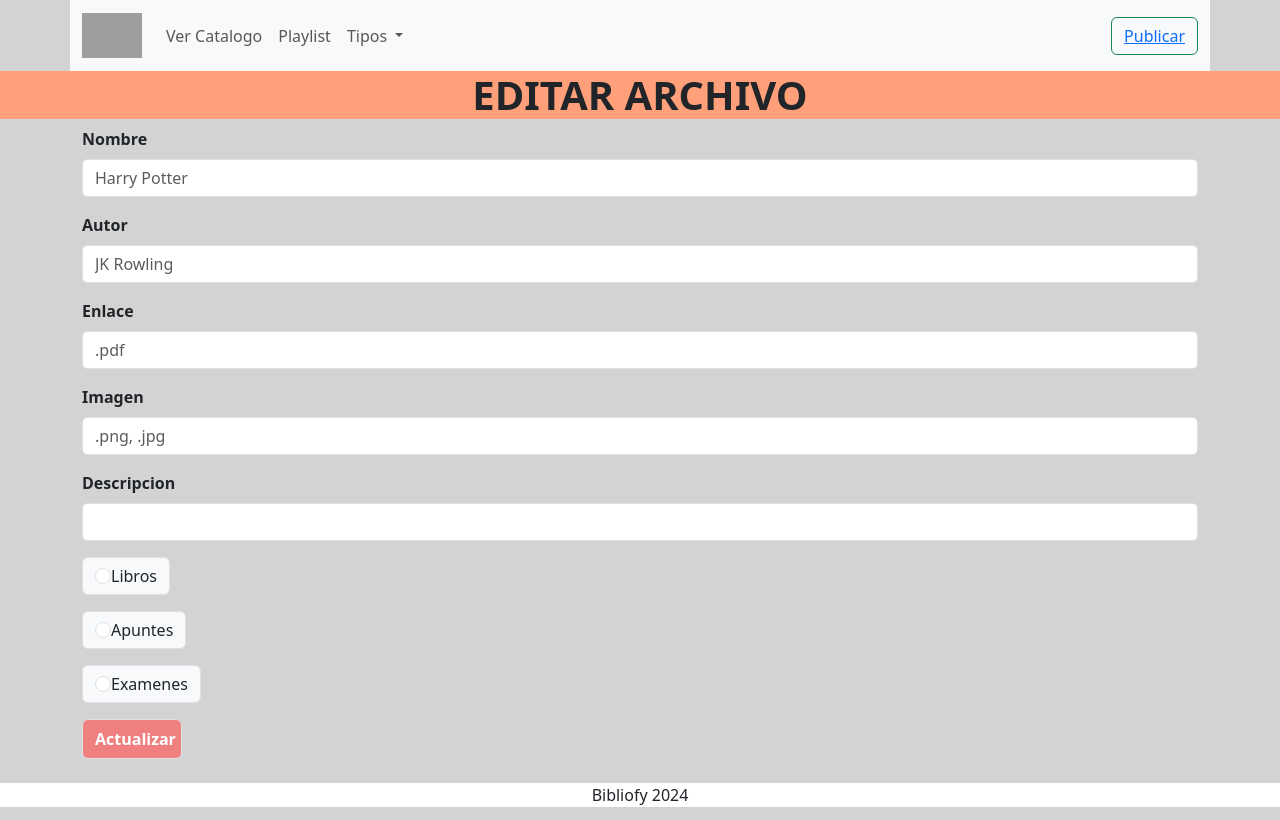
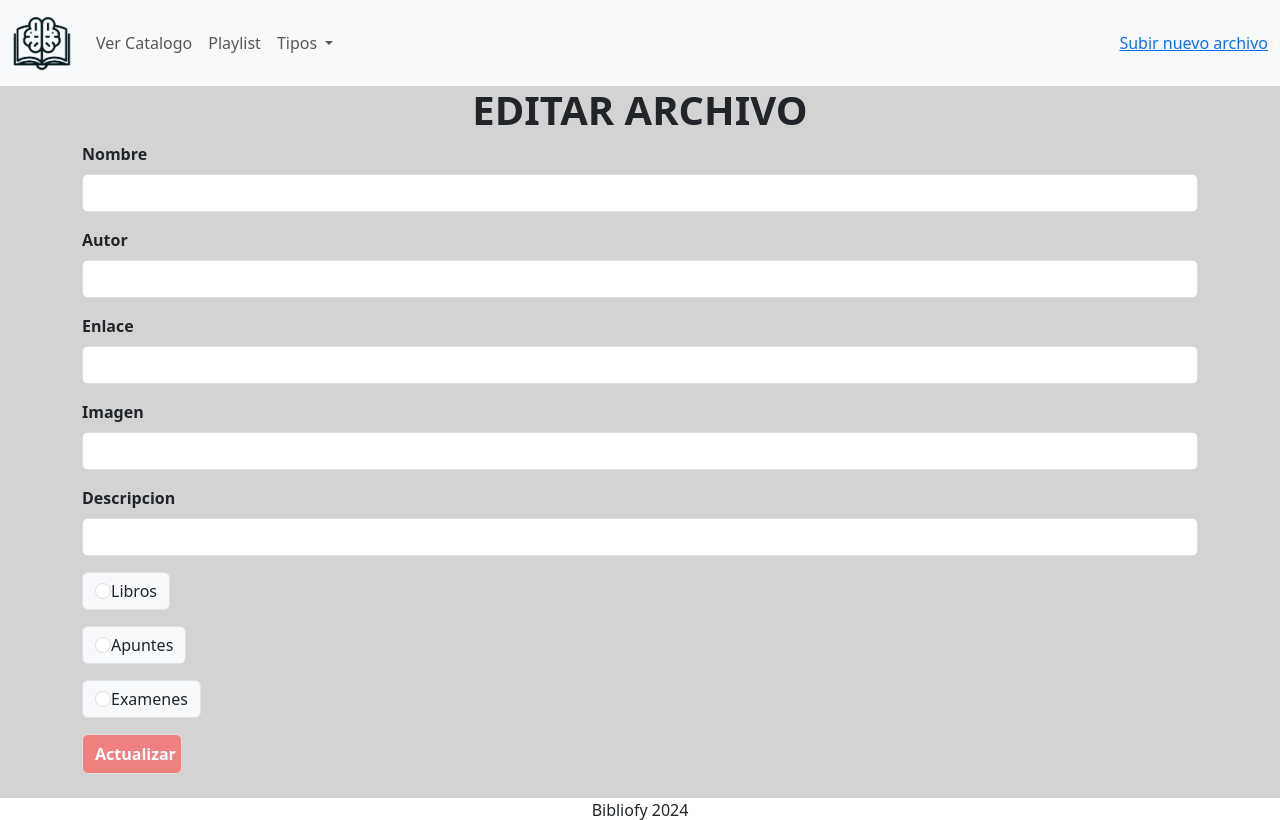
Before and after one commit to AntMendez/TP-Final---Intro, a Flask app: template templates/actualizar.html in a window 1280 px wide. Shown: the top 820 px of the page. Run offline with Flask 3, Linux system fonts and the light colour scheme; the template is opened without the code that fills it, so the values that code supplies are empty; some libraries are stand-ins or nearby versions; grey boxes are pictures that could not be loaded.

Commit message:
Agrego mejoras y modifico estilo de página

```diff
--- a/templates/actualizar.html
+++ b/templates/actualizar.html
@@ -32,16 +32,15 @@
 		}
 		.title{
 			text-align: center;
-			background-color: lightsalmon;
 			text-transform: uppercase;
 			font-weight: bolder;
 		}
 	</style>
 </head>
 <body>
-	<nav class="container navbar navbar-expand-lg bg-body-tertiary">
+	<nav class="navbar navbar-expand-lg bg-body-tertiary">
 		<div class="container-fluid">
-	  	<a class="navbar-brand" href="/"><img src="/static/img/logo.jpeg"  alt="Inicio" width="60" height=""></a>
+			<a class="navbar-brand" href="/"><img src="/static/img/logo.png"  alt="Inicio" width="60" height=""></a>
 		  <button class="navbar-toggler" type="button" data-bs-toggle="collapse" data-bs-target="#navbarSupportedContent" aria-controls="navbarSupportedContent" aria-expanded="false" aria-label="Toggle navigation">
 			<span class="navbar-toggler-icon"></span>
 		  </button>
@@ -68,43 +67,42 @@
 			  </li>
 			</ul>
 			<form class="d-flex" role="search">
-	        <button class="btn btn-outline-success" type="submit"><a href="/publicar" >Publicar</a> </button>
+				<a class="btn-outline-success" id="btn-subir" type="submit" href="/publicar" >Subir nuevo archivo</a> </button>
 			</form>
 		  	</div>
 		</div>
 	</nav>
-
     <h1 class="title">Editar Archivo</h1>
 	<div class="container" >
 		<form onsubmit="actualizar_libro(event)">
 			<div class="mb-3">
 			  <label class="form-label">Nombre</label>
 			  <br>
-			  <input type="text" class="form-control" name="nombre" placeholder="Harry Potter" required>
+			  <input type="text" class="form-control" name="nombre" placeholder="{{data.nombre}}" value="{{data.nombre}}">
 			</div>
 
 			<div class="mb-3">
 			  <label class="form-label">Autor</label>
 			  <br>
-			  <input type="text" class="form-control" name="autor" placeholder="JK Rowling" required>
+			  <input type="text" class="form-control" name="autor" placeholder="{{data.autor}}" value="{{data.autor}}">
 			</div>
 
 			<div class="mb-3">
 				<label class="form-label">Enlace</label>
 			  	<br>
-			  	<input type="text" class="form-control" name="pdf" placeholder=".pdf" required>
+			  	<input type="text" class="form-control" name="pdf" placeholder="{{data.pdf}}" value="{{data.pdf}}">
 			</div>
 
 			<div class="mb-3">
 				<label class="form-label">Imagen</label>
 			  	<br>
-			  	<input type="text" class="form-control" name="img" placeholder=".png, .jpg" required>
+			  	<input type="text" class="form-control" name="img" placeholder="{{data.img}}" value="{{data.img}}">
 			</div>
 
 			<div class="mb-3">
 				<label class="form-label">Descripcion</label>
 			  	<br>
-				<input type="text" class="form-control" name="descripcion" required>
+				<input type="text" class="form-control" name="descripcion" id="{{data.descripcion}}" value="{{data.descripcion}}">
 			</div>
 
 			<div class="input-group mb-3">
@@ -123,6 +121,16 @@
 				  <input class="form-check-input mt-0" type="radio" name="categoria" value="examenes" required>Examenes</label>
 				</div>
 			</div>
+			<script>
+				const radios=document.getElementsByName("categoria")
+				for (let i=0;i<radios.length;i++){
+					console.log(radios[i])
+					console.log(radios[i].value)
+					if (radios[i].getAttribute('value')=='{{data.categoria}}'){
+						radios[i].setAttribute('checked', true)
+					}
+				}
+			</script>
 			<button id="actualizar" type="submit" class="btn btn-primary">Actualizar</button>
 		</form>
 	</div>
@@ -130,7 +138,7 @@
 		function handle_response(data){
 			console.log(data)
 			console.log(data.success)
-			if (data.success){
+			if (data){
 				window.location.href = `http://127.0.0.1:5000/catalogo`
 			}else {
 				alert("Error")
```
Lines whose indentation alone changed are shown as unchanged.
